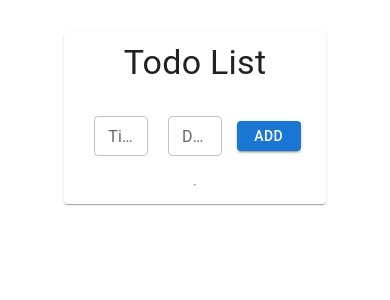
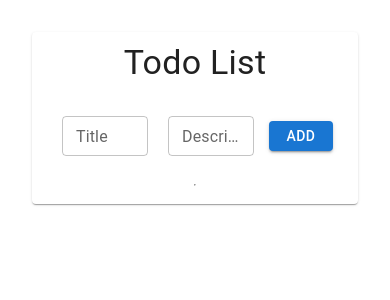
Before and after one commit to ay-ou-bb/Todo-List, a React app: page / in a window 390 px wide. Shown: the top 300 px of the page. Built offline with nearby package versions, Linux system fonts and the light colour scheme; the HTML template or start-up script is replaced by a standard one.

Commit message:
make it responsive 3

```diff
--- a/src/MyTodos.jsx
+++ b/src/MyTodos.jsx
@@ -49,7 +49,7 @@ export default function MyTodos() {
 
   return (
     <React.Fragment>
-      <Container  sx={{width:isMobile?"90%":"auto"}}>
+      <Container maxWidth="md" disableGutters sx={{width:{xs:"100%", sm:"100%", mx:"auto"}}}>
           <Card sx={{display:"flex" ,alignItems:"center",justifyContent:"center",flexDirection:"column",padding:"10px" }}>
             <Typography variant={isMobile?"h4":"h2"} gutterBottom sx={{fontFamily:isMobile?"400":"800"}}>
               Todo List
```
